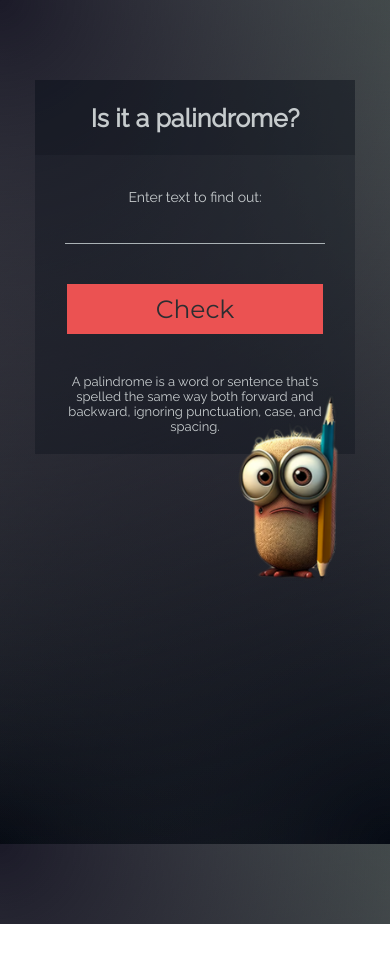
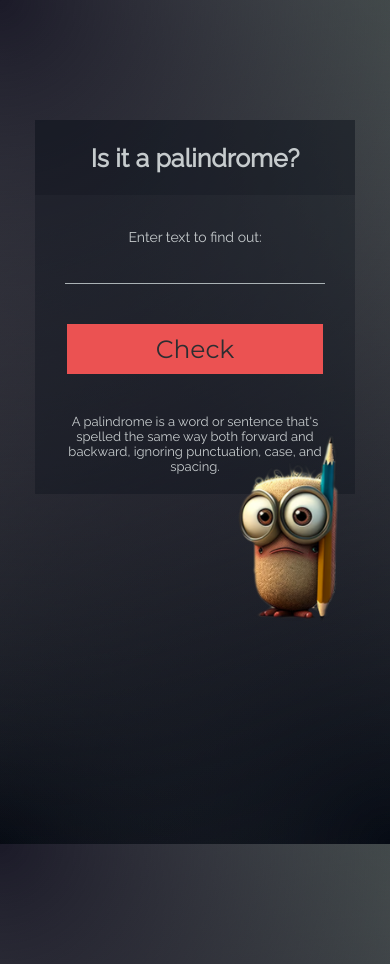
Before and after one commit to Toye-dev/PalindromeChecker, a plain HTML site: page index.html in a window 390 px wide. Before the commit the page ends 924 px from the top, so only its background shows below. Drawn offline with Linux system fonts and the light colour scheme.

Commit message:
css edits

```diff
--- a/styles.css
+++ b/styles.css
@@ -119,7 +119,7 @@ span {
 
   body {
     justify-content: flex-start;
-    padding-top: 80px;
+    padding-top: 120px;
     padding-bottom: 0px;
   }
 
```
